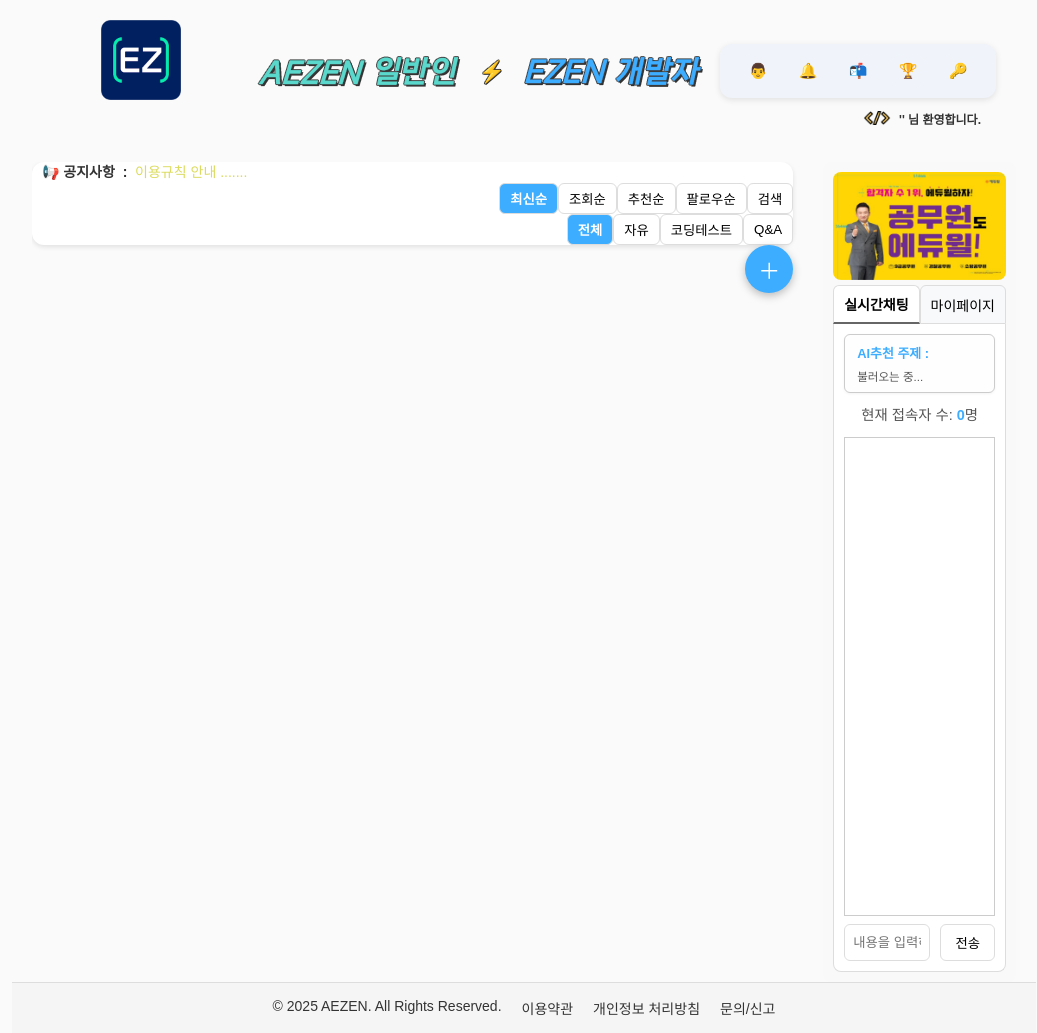
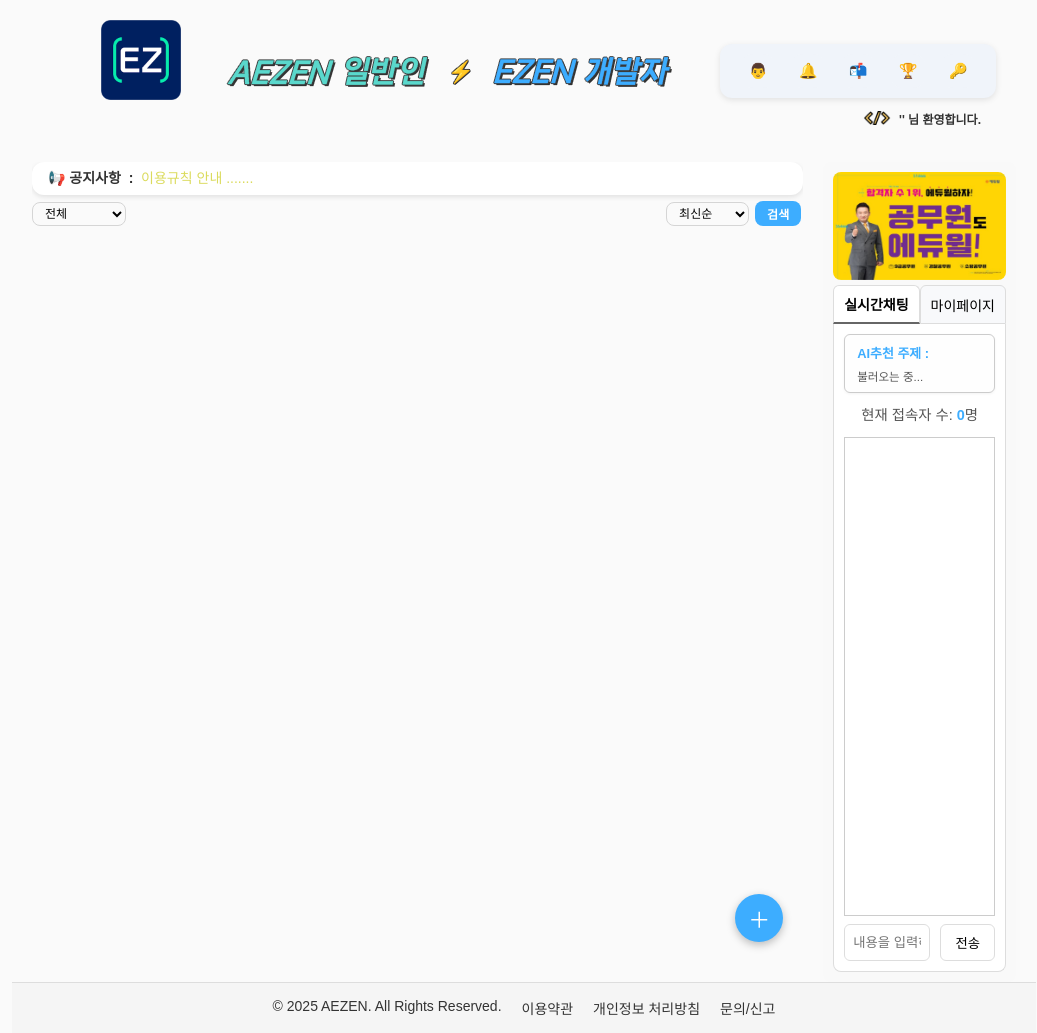
Before and after one commit to ekaxoddltka-source/flaskproject, a Flask app: page / in a window 1280 px wide. Shown: the whole page, without its empty margins (116-1153 px from the left). Run offline with Flask 3, Linux system fonts and the light colour scheme; the visitor is signed in with stand-in values (Sample User, id 1); data that the repository does not hold is empty; some libraries are stand-ins or nearby versions.

Commit message:
필터버튼 변경완료, 스크롤 위치 변경완료.

```diff
--- a/app/home/static/css/home.css
+++ b/app/home/static/css/home.css
@@ -462,58 +462,44 @@
 /* ====================================
  * 9. 글쓰기 버튼 (Write Button)
  * ==================================== */
-.write-btn {
-    position: sticky;
+.write-btn, #scrollTopBtn {
+    position: absolute;  /* sticky -> absolute */
     bottom: 20px;
-    margin-left: auto;
-    display: flex;
-    align-items: center;
-    justify-content: center;
     width: 48px;
     height: 48px;
     border-radius: 50%;
     border: none;
+    display: flex;
+    align-items: center;
+    justify-content: center;
+    font-size: 22px;
+    cursor: pointer;
+    box-shadow: 0 3px 8px rgba(0,0,0,0.25);
+    z-index: 100;
+    text-decoration: none;
+}
+
+/* 글쓰기 버튼 */
+.write-btn {
+    right: 20px;
     background: #3DADFF;
     color: #fff;
-    font-size: 22px;
-    cursor: pointer;
-    box-shadow: 0 3px 8px rgba(0, 0, 0, 0.25);
     transition: background 0.2s;
-    z-index: 100;
-    text-decoration: none;
 }
 .write-btn:hover {
     background: #5AD8CC;
 }
 
-/* ====================================
- * 10. 맨위로 버튼 (Scroll to Top)
- * ==================================== */
+/* 맨위로 버튼 */
 #scrollTopBtn {
-    position: sticky;
-    bottom: 20px;          /* 글쓰기 버튼과 같은 높이 기준 */
-    margin-left: auto;     /* 오른쪽 끝 정렬 */
-    display: flex;
-    align-items: center;
-    justify-content: center;
-    width: 48px;
-    height: 48px;
-    border-radius: 50%;
-    border: none;
-    background: #3DADFF;  /* 글쓰기 버튼 색과 동일 */
+    right: 80px;  /* write-btn 왼쪽 60px 정도 여백 */
+    background: #3DADFF;
     color: #fff;
-    font-size: 22px;
-    cursor: pointer;
-    box-shadow: 0 3px 8px rgba(0, 0, 0, 0.25);
     transition: background 0.2s;
-    z-index: 100;
-    text-decoration: none;
-    display: none;         /* 처음엔 숨김 */
-    right: 55px; /* write-btn 왼쪽에 위치 */
+    display: none;  /* 스크롤 시 나타나도록 */
 }
-
 #scrollTopBtn:hover {
-    background: #5AD8CC;  /* hover 색상 */
+    background: #5AD8CC;
 }
 
 /* ====================================
--- a/app/home/static/js/home.js
+++ b/app/home/static/js/home.js
@@ -744,7 +744,7 @@ document.addEventListener("DOMContentLoaded", async() => {
     let loading = false;
     let reachedEnd = false; // 더 이상 데이터가 없음을 표시
 
-    const container = document.querySelector('.posts-wrapper') || window; // posts-wrapper 우선
+    const container = document.querySelector('.posts') || window; // posts 우선
     const postsContainer = document.querySelector('.posts'); // 실제 포스트를 append할 곳
     const scrollTopBtn = document.getElementById("scrollTopBtn"); // 맨위로 버튼
 
--- a/app/home/static/js/info.js
+++ b/app/home/static/js/info.js
@@ -664,7 +664,7 @@ document.addEventListener("DOMContentLoaded", async() => {
     let loading = false;
     let reachedEnd = false; // 더 이상 데이터가 없음을 표시
 
-    const container = document.querySelector('.posts-wrapper') || window; // posts-wrapper 우선
+    const container = document.querySelector('.posts') || window; // posts 우선
     const postsContainer = document.querySelector('.posts'); // 실제 포스트를 append할 곳
     const scrollTopBtn = document.getElementById("scrollTopBtn"); // 맨위로 버튼
 
--- a/app/home/static/js/privacy.js
+++ b/app/home/static/js/privacy.js
@@ -664,7 +664,7 @@ document.addEventListener("DOMContentLoaded", async() => {
     let loading = false;
     let reachedEnd = false; // 더 이상 데이터가 없음을 표시
 
-    const container = document.querySelector('.posts-wrapper') || window; // posts-wrapper 우선
+    const container = document.querySelector('.posts') || window; // posts 우선
     const postsContainer = document.querySelector('.posts'); // 실제 포스트를 append할 곳
     const scrollTopBtn = document.getElementById("scrollTopBtn"); // 맨위로 버튼
 
--- a/app/home/static/js/terms.js
+++ b/app/home/static/js/terms.js
@@ -664,7 +664,7 @@ document.addEventListener("DOMContentLoaded", async() => {
     let loading = false;
     let reachedEnd = false; // 더 이상 데이터가 없음을 표시
 
-    const container = document.querySelector('.posts-wrapper') || window; // posts-wrapper 우선
+    const container = document.querySelector('.posts') || window; // posts 우선
     const postsContainer = document.querySelector('.posts'); // 실제 포스트를 append할 곳
     const scrollTopBtn = document.getElementById("scrollTopBtn"); // 맨위로 버튼
 
--- a/app/mypage/static/js/mypage-posts.js
+++ b/app/mypage/static/js/mypage-posts.js
@@ -727,7 +727,7 @@ document.addEventListener("DOMContentLoaded", async() => {
     let loading = false;
     let reachedEnd = false; // 더 이상 데이터가 없음을 표시
 
-    const container = document.querySelector('.posts-wrapper') || window; // posts-wrapper 우선
+    const container = document.querySelector('.posts') || window; // posts 우선
     const postsContainer = document.querySelector('.posts'); // 실제 포스트를 append할 곳
     const scrollTopBtn = document.getElementById("scrollTopBtn"); // 맨위로 버튼
 
--- a/app/static/css/base.css
+++ b/app/static/css/base.css
@@ -79,7 +123,7 @@ header {
 /* site-title 반응형 설정 */
 @media (max-width: 1300px) {
     .site-title {
-        left: 46%;
+        left: 43%;
     }
 }
 @media (max-width: 1200px) {
@@ -341,28 +394,37 @@ header {
  * 4. 게시글 목록 영역 (Posts Wrapper)
  * ==================================== */
 .posts-wrapper {
+    position: relative; /* 버튼 기준 */
     height: 100%;
-    overflow-y: auto;
+    display: flex;
+    flex-direction: column;
+    /* 스크롤 제거 */
+    overflow: hidden;
+}
+
+.posts {
+    flex: 1 1 auto;    /* 부모 높이에 맞춰 늘어나기 */
+    min-height: 0;     /* flex 자식에서 스크롤 정상 적용 위해 필요 */
+    overflow-y: auto;  /* 여기서만 스크롤 */
     padding-right: 10px;
-    /* Firefox 스크롤바 스타일 복구 */
+    /* 기존 스크롤바 스타일 유지 가능 */
     scrollbar-width: thin;
     scrollbar-color: #888 #ddd;
-    position: relative;
 }
-/* Webkit 기반 브라우저 스크롤바 커스텀 */
-.posts-wrapper::-webkit-scrollbar {
+
+.posts::-webkit-scrollbar {
     width: 8px;
 }
-.posts-wrapper::-webkit-scrollbar-track {
+.posts::-webkit-scrollbar-track {
     background: #ddd;
     border-radius: 4px;
 }
-.posts-wrapper::-webkit-scrollbar-thumb {
+.posts::-webkit-scrollbar-thumb {
     background-color: #888;
     border-radius: 4px;
     border: 2px solid #ddd;
 }
-.posts-wrapper::-webkit-scrollbar-thumb:hover {
+.posts::-webkit-scrollbar-thumb:hover {
     background-color: #555;
 }
 
@@ -371,9 +433,7 @@ header {
     position: sticky;
     top: 0;
     z-index: 100;
-    background: #fff;
-    border-radius: 12px;
-    box-shadow: 0 2px 5px rgba(0, 0, 0, 0.1);
+    margin-bottom: 7px;
 }
 .notice-text {
     font-size: 14px;
@@ -381,6 +441,10 @@ header {
     display: flex;
     align-items: center;
     color: #FFD700; /* 경고색 */
+    background: #fff;
+    border-radius: 12px;
+    box-shadow: 0 2px 5px rgba(0,0,0,0.1);
+    padding: 6px 6px;
 }
 .notice-text strong {
     color: #333;
@@ -394,35 +458,88 @@ header {
     text-decoration: underline;
 }
 
-/* 공지사항 정렬 버튼 */
+/* notice-buttons 전체 레이아웃 */
 .notice-buttons {
     display: flex;
-    flex-direction: column;
-    gap: 0;
-    align-items: flex-end;
-}
-.notice-buttons button.active {
-    background: #3DADFF;
-    color: #fff;
-    font-weight: bold;
-}
-.top-buttons, .feed-buttons {
-    display: flex;
-}
-.top-buttons button, .feed-buttons button {
-    padding: 5px 10px;
-    border: 1px solid #ddd;
-    background: #fff;
-    border-radius: 6px;
-    cursor: pointer;
-    transition: box-shadow 0.2s ease;
-    height: 31px;
-    white-space: nowrap;
-}
-.notice-buttons button:hover {
-    box-shadow: 0 2px 6px rgba(0, 0, 0, 0.15);
+    justify-content: space-between; /* 좌우 배치 */
+    align-items: center;
+    gap: 10px;
+    margin-top: 6px;
 }
 
+/* 왼쪽: feed-select */
+.feed-select {
+    order: 0; /* 왼쪽 */
+}
+.feed-select select {
+    padding: 3px 8px;
+    font-size: 12px;
+    border: 1px solid #d5d5d5;
+    border-radius: 8px;
+    background: #fafafa;
+    cursor: pointer;
+    transition: border 0.15s, background 0.15s;
+    font-weight: 500;
+}
+.feed-select select:focus {
+    outline: none;
+    border-color: #3dadff;
+    background: #fff;
+}
+
+/* 오른쪽: top-select + 검색 버튼 */
+.top-select {
+    display: flex;
+    align-items: center;
+    gap: 6px;
+    order: 1; /* 오른쪽 */
+    margin-right: 2px;
+}
+.top-select #topSelect {
+    padding: 3px 8px;
+    font-size: 12px;
+    border: 1px solid #d5d5d5;
+    border-radius: 8px;
+    background: #fafafa;
+    cursor: pointer;
+    transition: border 0.15s, background 0.15s;
+    font-weight: 500;
+}
+.top-select select:focus {
+    outline: none;
+    border-color: #3dadff;
+    background: #fff;
+}
+#btnSearchToggle {
+    padding: 4px 12px;
+    font-size: 12px;
+    background: #3dadff;
+    color: #fff;
+    border: none;
+    border-radius: 8px;
+    cursor: pointer;
+    transition: background 0.2s, transform 0.1s;
+    font-weight: 600;
+}
+#btnSearchToggle:hover {
+    background: #2e90d4;
+}
+#btnSearchToggle:active {
+    transform: translateY(0);
+}
+
+/* 반응형: 좁은 화면에서는 세로로 쌓이게 */
+@media (max-width: 700px) {
+    .notice-buttons {
+        flex-direction: column;
+        align-items: stretch;
+        gap: 6px;
+    }
+    .top-select {
+        justify-content: flex-start;
+        gap: 4px;
+    }
+}
 
 /* ====================================
  * 5. 사이드바 (Sidebar)
--- a/app/static/js/base.js
+++ b/app/static/js/base.js
@@ -369,32 +369,60 @@ document.addEventListener("DOMContentLoaded", () => {
 // ===========================
 // 6. 인라인 검색창
 // ===========================
-    let searchBox = null;
-    const topButtons = document.querySelectorAll(".top-buttons button");
+    function updateQueryAndReload(changedKey, changedValue, { resetPage = true } = {}) {
+        const params = new URLSearchParams(window.location.search);
 
-    function setActive(buttons, clicked) {
-        buttons.forEach(btn => btn.classList.remove("active"));
-        clicked.classList.add("active");
+        if (changedValue === null || changedValue === undefined || String(changedValue).trim() === "") {
+            // 값이 빈 문자열이면 파라미터 자체 제거 (원하면 주석 처리)
+            params.delete(changedKey);
+        } else {
+            params.set(changedKey, changedValue);
+        }
+
+        // (선택) 빈 검색어 키워드 완전 제거: keyword 존재하지만 빈값이면 제거
+        if (params.has("keyword") && params.get("keyword").trim() === "") {
+            params.delete("keyword");
+            params.delete("search_type");
+        }
+
+        const newUrl = `${window.location.pathname}?${params.toString()}`;
+        window.location.href = newUrl;
     }
 
-    const searchBtn = Array.from(topButtons).find(btn => btn.textContent.includes("검색"));
+    // ---------- top / feed 셀렉트 처리 ----------
+    const topSelectEl = document.getElementById("topSelect");
+    const feedSelectEl = document.getElementById("feedSelect");
 
-    if (searchBtn) {
-        searchBtn.parentElement.style.position = "relative";
+    if (topSelectEl) {
+        topSelectEl.addEventListener("change", function() {
+            const selectedTop = this.value;
+            updateQueryAndReload("top", selectedTop);
+        });
+    }
 
-        searchBtn.addEventListener("click", () => {
-            setActive(topButtons, searchBtn);
+    if (feedSelectEl) {
+        feedSelectEl.addEventListener("change", function() {
+            const selectedFeed = this.value;
+            updateQueryAndReload("feed", selectedFeed);
+        });
+    }
 
-            // 검색창 이미 존재하면 포커스
-            if (searchBox) {
-                searchBox.querySelector("#inlineSearchInput").focus();
-                return;
-            }
+    // ---------- 검색 버튼 / 인라인 검색창 (중복 생성 방지, 기존 URL 보존) ----------
+    (function setupInlineSearch() {
+        const searchBtn = document.getElementById("btnSearchToggle");
+        if (!searchBtn) return;
 
-            // 검색창 생성
-            searchBox = document.createElement("div");
-            searchBox.className = "inline-search-box";
-            searchBox.innerHTML = `
+        let searchBox = null;
+
+        function createSearchBox() {
+            // 기존 URL에서 값 채우기
+            const params = new URLSearchParams(window.location.search);
+            const currentType = params.get("search_type") || "board_title";
+            const currentKeyword = params.get("keyword") || "";
+
+            const wrapper = document.createElement("div");
+            wrapper.className = "inline-search-box";
+            wrapper.innerHTML = `
                 <select id="inlineSearchType">
                     <option value="board_title">제목</option>
                     <option value="board_content">내용</option>
@@ -402,15 +430,52 @@ document.addEventListener("DOMContentLoaded", () => {
                     <option value="tag">해시태그</option>
                 </select>
                 <input type="text" placeholder="검색어 입력..." id="inlineSearchInput">
-                <div style="display:flex; gap:6px; margin-top:4px;">
+                <div style="display:flex; gap:6px; margin-top:6px;">
                     <button type="button" id="inlineSearchSubmit">검색</button>
                     <button type="button" id="inlineSearchClose">닫기</button>
                 </div>
             `;
-            searchBtn.parentElement.appendChild(searchBox);
+            // 반영
+            wrapper.querySelector("#inlineSearchType").value = currentType;
+            wrapper.querySelector("#inlineSearchInput").value = currentKeyword;
 
+            return wrapper;
+        }
+
+        function closeSearchBox() {
+            if (searchBox) {
+                searchBox.remove();
+                searchBox = null;
+                document.removeEventListener("click", handleOutsideClick);
+                document.removeEventListener("keydown", handleEsc);
+            }
+        }
+
+        function handleOutsideClick(e) {
+            if (searchBox && !searchBox.contains(e.target) && e.target !== searchBtn) {
+                closeSearchBox();
+            }
+        }
+
+        function handleEsc(e) {
+            if (e.key === "Escape") {
+                closeSearchBox();
+            }
+        }
+
+        function openSearchBox() {
+            if (searchBox) {
+                // 이미 열려있으면 포커스
+                searchBox.querySelector("#inlineSearchInput").focus();
+                return;
+            }
+            searchBox = createSearchBox();
+
+            const parent = searchBtn.parentElement || document.body;
+            parent.appendChild(searchBox);
+
+            const input = searchBox.querySelector("#inlineSearchInput");
             const typeSelect = searchBox.querySelector("#inlineSearchType");
-            const input = searchBox.querySelector("#inlineSearchInput");
             const submit = searchBox.querySelector("#inlineSearchSubmit");
             const close = searchBox.querySelector("#inlineSearchClose");
 
@@ -426,30 +491,34 @@ document.addEventListener("DOMContentLoaded", () => {
                     return;
                 }
 
-                // 현재 페이지에 GET 요청 보내기
                 const params = new URLSearchParams(window.location.search);
                 params.set("search_type", type);
                 params.set("keyword", keyword);
+                params.set("page", "1");
+
                 window.location.href = `${window.location.pathname}?${params.toString()}`;
             }
 
-            submit.addEventListener("click", (e) => {
-                e.preventDefault();
-                doSearch();
-            });
-
-            // Enter 키로 검색
-            input.addEventListener("keydown", e => {
+            submit.addEventListener("click", doSearch);
+            input.addEventListener("keydown", (e) => {
                 if (e.key === "Enter") doSearch();
             });
 
-            close.addEventListener("click", (e) => {
-                e.preventDefault();
-                searchBox.remove();
-                searchBox = null;
-            });
+            // 닫기 버튼 클릭
+            close.addEventListener("click", closeSearchBox);
+
+            // 외부 클릭 및 ESC 키 이벤트 등록 (setTimeout으로 초기 이벤트 충돌 방지)
+            setTimeout(() => {
+                document.addEventListener("keydown", handleEsc);
+            }, 0);
+        }
+
+        // 클릭 토글
+        searchBtn.addEventListener("click", (e) => {
+            e.preventDefault();
+            openSearchBox();
         });
-    }
+    })();
 
     loadSidebarAd();
 
--- a/app/templates/header.html
+++ b/app/templates/header.html
@@ -77,21 +77,24 @@
             <!-- 조건부 렌더링 영역 -->
             {% if show_notice_buttons %}
             <div class="notice-buttons">
-              <div class="top-buttons">
-                  {% set current_endpoint = request.endpoint %}
+
+                <!-- 🔽 정렬 셀렉트박스 -->
+                <div class="top-select">
+                    <select id="topSelect">
                         {% for btn in notice_buttons.top_buttons %}
                             {% if btn != "검색" %}
-                      <a href="{{ url_for(current_endpoint, top=btn, feed=request.args.get('feed','전체')) }}">
-                          <button {% if request.args.get('top','최신순') == btn %}class="active"{% endif %}>{{ btn }}</button>
-                      </a>
+                            <option value="{{ btn }}"
+                                {% if request.args.get('top','최신순') == btn %}selected{% endif %}>
+                                {{ btn }}
+                            </option>
                             {% endif %}
                         {% endfor %}
+                    </select>
 
-                  {% if "검색" in notice_buttons.top_buttons %}
-                  <!-- 검색 버튼 -->
+                    <!-- 검색 버튼은 그대로 -->
                     <button id="btnSearchToggle">검색</button>
 
-                  <!-- 히든 검색창 -->
+                    <!-- 기존 검색 박스 유지 -->
                     <div id="inlineSearchBox" style="display:none; margin-top:6px;">
                         <select id="inlineSearchType">
                             <option value="board_title">제목</option>
@@ -103,15 +106,20 @@
                         <button id="inlineSearchSubmit">검색</button>
                         <button id="inlineSearchClose">닫기</button>
                     </div>
-                  {% endif %}
                 </div>
-              <div class="feed-buttons">
+
+                <!-- 🔽 피드 셀렉트박스 -->
+                <div class="feed-select">
+                    <select id="feedSelect">
                         {% for btn in notice_buttons.feed_buttons %}
-                      <a href="{{ url_for(current_endpoint, top=request.args.get('top','최신순'), feed=btn) }}">
-                          <button {% if request.args.get('feed','전체') == btn %}class="active"{% endif %}>{{ btn }}</button>
-                      </a>
+                        <option value="{{ btn }}"
+                            {% if request.args.get('feed','전체') == btn %}selected{% endif %}>
+                            {{ btn }}
+                        </option>
                         {% endfor %}
+                    </select>
                 </div>
+
             </div>
             {% endif %}
         </div>
```
Also changed, not shown: other parts of app/static/css/base.css (+65 -12 lines). Lines whose indentation alone changed are shown as unchanged.
